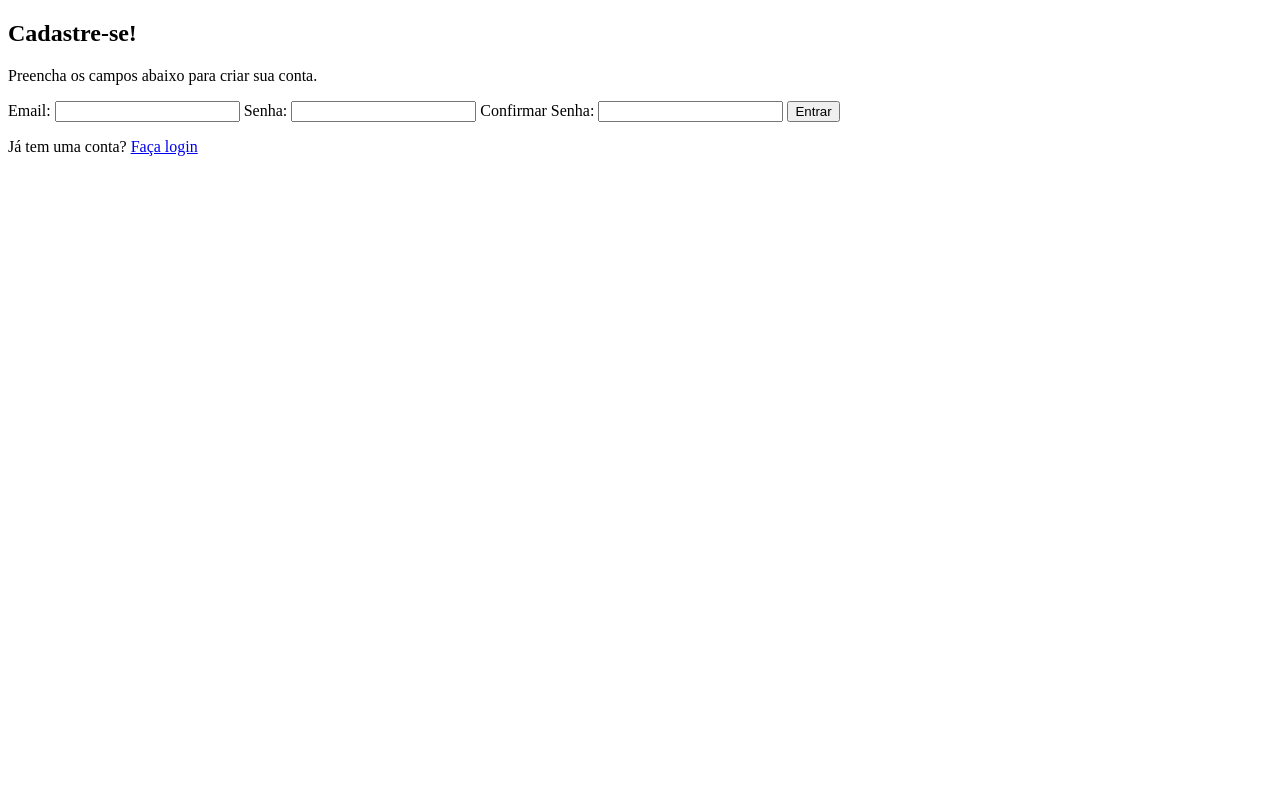
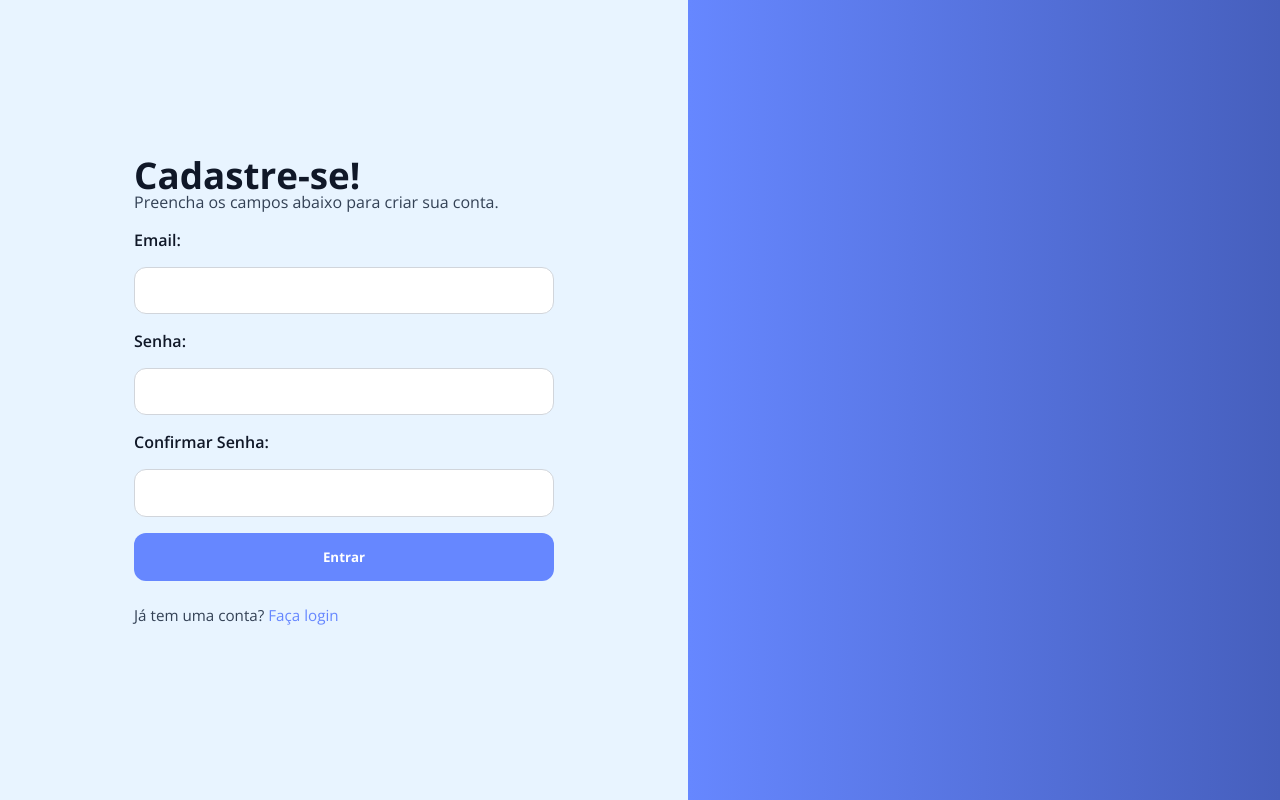
Before and after one commit to Adriel-Veiga/hordiz, a plain HTML site: page src/html/register.html in a window 1280 px wide. Drawn offline with nearby package versions, Linux system fonts and the light colour scheme; files that its build step writes are made by us from their sources; the site is published under a folder, as on GitHub Pages, so addresses that start at the root find nothing.

Commit message:
Remove leading slashes from CSS links in register.html

```diff
--- a/src/html/register.html
+++ b/src/html/register.html
@@ -9,8 +9,8 @@
     <link rel="preconnect" href="https://fonts.gstatic.com" crossorigin>
     <link href="https://fonts.googleapis.com/css2?family=Open+Sans:wght@300;400;600;700;800&display=swap" rel="stylesheet">
 
-    <link rel="stylesheet" href="/src/css/geral.css">
-    <link rel="stylesheet" href="/src/css/login.css">
+    <link rel="stylesheet" href="src/css/geral.css">
+    <link rel="stylesheet" href="src/css/login.css">
 
     <title>hordiz</title>
 </head>
@@ -30,7 +30,7 @@
                     <label for="confirm_password">Confirmar Senha:</label>
                     <input type="password" id="confirm_password" name="confirm_password" required>
                     <button type="submit">Entrar</button>
-                    <p>Já tem uma conta? <a href="/index.html">Faça login</a></p>
+                    <p>Já tem uma conta? <a href="index.html">Faça login</a></p>
                 </form>
             </div>
         </section>
```
